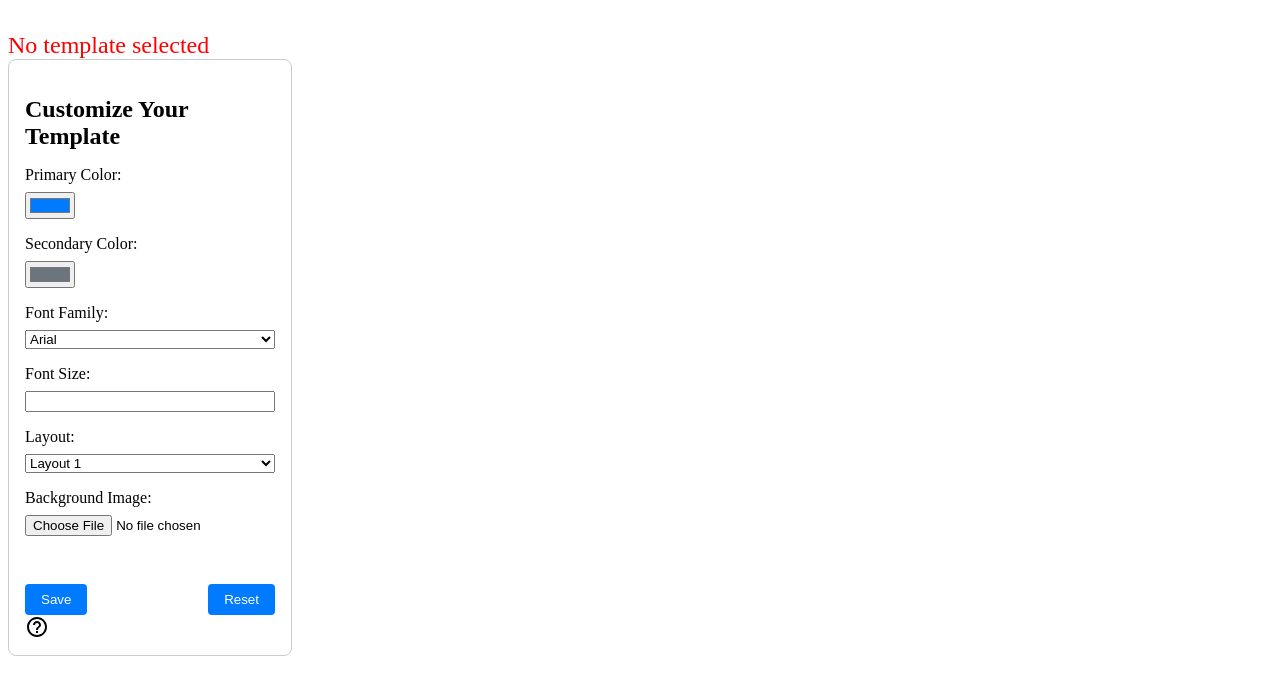
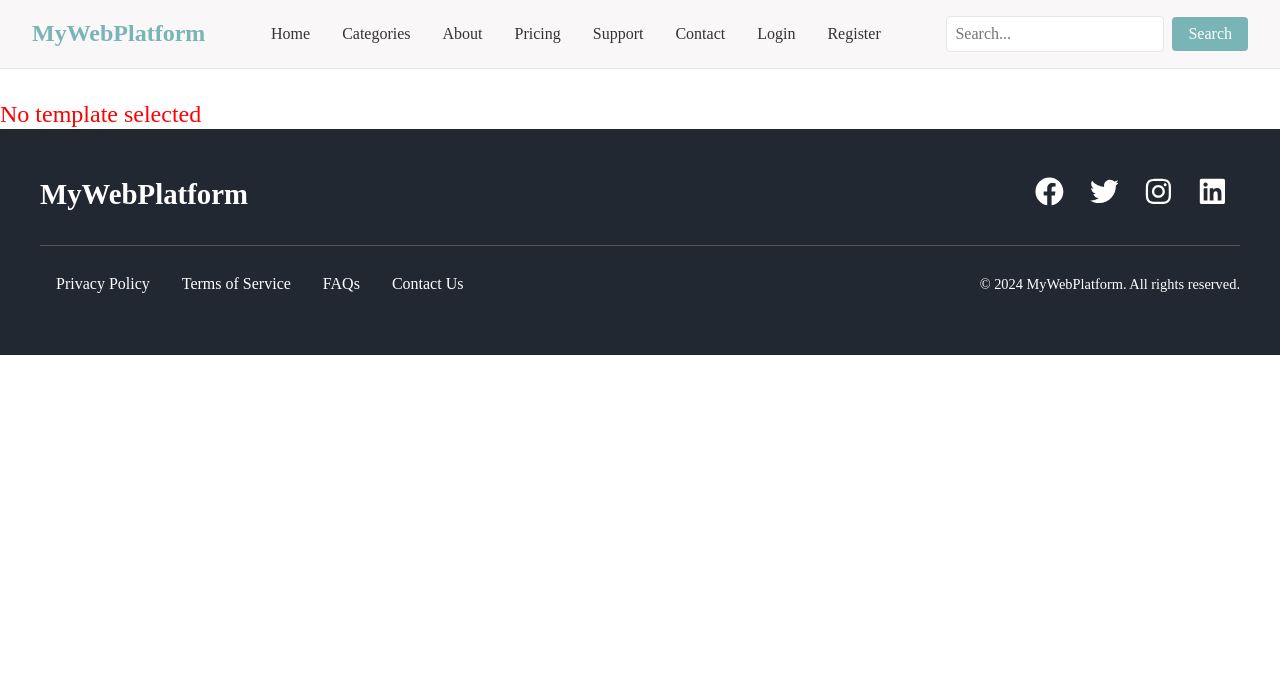
Before and after one commit to deXveYloZper/web-platform, a React (Vite) app: page /purchase in a window 1280 px wide. Shown: the top 694 px of the page. Built offline with nearby package versions, Linux system fonts and the light colour scheme; what next-redux-wrapper would draw is missing.

Commit message:
adjusting style, layout, and improved homepage, including login, register and herosection

```diff
--- a/index.html
+++ b/index.html
@@ -4,6 +4,7 @@
     <meta charset="UTF-8" />
     <meta name="viewport" content="width=device-width, initial-scale=1.0" />
     <title>Vite + React + TS</title>
+    <link rel="stylesheet" href="https://cdnjs.cloudflare.com/ajax/libs/normalize/8.0.1/normalize.min.css" />
   </head>
   <body>
     <div id="root"></div>
--- a/src/App.tsx
+++ b/src/App.tsx
@@ -2,7 +2,6 @@ import { Routes, Route } from 'react-router-dom';
 import HomePage from './pages/HomePage';
 import CategoryPage from './pages/CategoryPage';
 import TemplateDetailPage from './pages/TemplateDetail';
-import CustomizationPanel from './components/CustomizationPanel';
 import Login from './components/Login';
 import Register from './components/Register';
 import Dashboard from './components/Dashboard';
@@ -10,10 +9,13 @@ import AdminRoute from './components/AdminRoute';
 import TemplateUpload from './components/TemplateUpload';
 import TemplateManagement from './components/TemplateManagement';
 import PurchasePage from './pages/PurchasePage';
+import NavBar from './components/NavBar';
+import Footer from './components/Footer';
 
 const App = () => {
   return (
     <>
+      <NavBar />
       <Routes>
         <Route path="/" element={<HomePage />} />
         <Route path="/category/:category" element={<CategoryPage />} />
@@ -25,7 +27,8 @@ const App = () => {
         <Route path="/admin/manage" element={<AdminRoute element={<TemplateManagement />} />} />
         <Route path="/purchase" element={<PurchasePage />} />
       </Routes>
-      <CustomizationPanel />
+
+      <Footer />
     </>
   );
 };
--- a/src/components/Footer.tsx
+++ b/src/components/Footer.tsx
@@ -1,18 +1,13 @@
 import styled from 'styled-components';
 import { Link } from 'react-router-dom';
-import { FaFacebook, FaTwitter, FaInstagram } from 'react-icons/fa';
+import { FaFacebook, FaTwitter, FaInstagram, FaLinkedin } from 'react-icons/fa'; // Added LinkedIn icon
 
 const Footer: React.FC = () => {
   return (
     <FooterContainer>
-      <QuickLinks>
-        <FooterLink to="/privacy-policy">Privacy Policy</FooterLink>
-        <FooterLink to="/terms-of-service">Terms of Service</FooterLink>
-        <FooterLink to="/faqs">FAQs</FooterLink>
-      </QuickLinks>
-      <ContactInfo>
-        <Address>123 Web Platform St, Online City, Internet</Address>
-        <Email href="mailto:contact@webplatform.com">contact@webplatform.com</Email>
+       <Container>
+      <TopSection>
+        <Logo>MyWebPlatform</Logo>
         <SocialMedia>
           <SocialIcon href="https://facebook.com" target="_blank" aria-label="Facebook">
             <FaFacebook />
@@ -23,79 +18,109 @@ const Footer: React.FC = () => {
           <SocialIcon href="https://instagram.com" target="_blank" aria-label="Instagram">
             <FaInstagram />
           </SocialIcon>
+          <SocialIcon href="https://linkedin.com" target="_blank" aria-label="LinkedIn">
+            <FaLinkedin />
+          </SocialIcon>
         </SocialMedia>
-      </ContactInfo>
+      </TopSection>
+
+      <BottomSection>
+        <QuickLinks>
+          <FooterLink to="/privacy-policy">Privacy Policy</FooterLink>
+          <FooterLink to="/terms-of-service">Terms of Service</FooterLink>
+          <FooterLink to="/faqs">FAQs</FooterLink>
+          <FooterLink to="/contact">Contact Us</FooterLink>
+        </QuickLinks>
+        <Copyright>&copy; {new Date().getFullYear()} MyWebPlatform. All rights reserved.</Copyright>
+      </BottomSection>
+      </Container>
     </FooterContainer>
   );
 };
 
-// Styled components
-
-// Container for the entire footer
+// Styled Components
 const FooterContainer = styled.footer`
   width: 100%;
-  padding: 2rem;
-  background-color: ${({ theme }) => theme.colors.background};
-  display: flex;
-  flex-direction: column;
-  align-items: center;
-  border-top: 1px solid ${({ theme }) => theme.colors.border};
+  padding: 3rem 2rem;
+  background-color: ${({ theme }) => theme.colors.backgroundDark};
+  color: #fff;
+  box-sizing: border-box; // Ensure padding and border are included in width
+  overflow-x: hidden;     // Prevent horizontal overflow
 `;
 
-// Container for the quick links section
-const QuickLinks = styled.div`
-  display: flex;
-  justify-content: center;
-  margin-bottom: 1rem;
+const Container = styled.div`
+  max-width: 1200px;
+  margin: 0 auto;  // Center the container within the footer
 `;
 
-// Styles for each footer link
-const FooterLink = styled(Link)`
-  margin: 0 1rem;
-  text-decoration: none;
-  color: ${({ theme }) => theme.colors.text};
+const TopSection = styled.div`
+  display: flex;
+  justify-content: space-between;
+  align-items: center;
+  margin-bottom: 2rem;
+
+  @media (max-width: 768px) {
+    flex-direction: column;
+    align-items: center;
+  }
+`;
+
+const Logo = styled.div`
+  font-size: 1.8rem;
+  font-weight: bold;
+`;
+
+const SocialMedia = styled.div`
+  display: flex;
+`;
+
+const SocialIcon = styled.a`
+  margin: 0 0.8rem;
+  color: #fff; // White icons
+  font-size: 1.8rem;
+  transition: color 0.3s;
+
   &:hover {
     color: ${({ theme }) => theme.colors.primary};
   }
 `;
 
-// Container for the contact information section
-const ContactInfo = styled.div`
-  text-align: center;
+const BottomSection = styled.div`
+  display: flex;
+  justify-content: space-between;
+  align-items: center;
+  border-top: 1px solid #555; // Subtle separator line
+  padding-top: 1rem;
+
+  @media (max-width: 768px) {
+    flex-direction: column;
+  }
 `;
 
-// Styles for the address text
-const Address = styled.p`
-  margin: 0.5rem 0;
-  color: ${({ theme }) => theme.colors.text};
+const QuickLinks = styled.div`
+  display: flex;
+  width: auto;
 `;
 
-// Styles for the email link
-const Email = styled.a`
-  display: block;
-  margin: 0.5rem 0;
-  color: ${({ theme }) => theme.colors.text};
+const FooterLink = styled(Link)`
+  margin: 0 1rem;
   text-decoration: none;
+  color: #fff;
+  transition: color 0.3s;
+
   &:hover {
     color: ${({ theme }) => theme.colors.primary};
   }
 `;
 
-// Container for social media icons
-const SocialMedia = styled.div`
-  display: flex;
-  justify-content: center;
-  margin-top: 1rem;
-`;
+const Copyright = styled.p`
+  font-size: 0.9rem;
+  text-align: center;
 
-// Styles for each social media icon link
-const SocialIcon = styled.a`
-  margin: 0 0.5rem;
-  color: ${({ theme }) => theme.colors.text};
-  font-size: 1.5rem;
-  &:hover {
-    color: ${({ theme }) => theme.colors.primary};
+  @media (max-width: 768px) {
+    margin-top: 1rem;
   }
 `;
 
+
 export default Footer;
--- a/src/components/NavBar.tsx
+++ b/src/components/NavBar.tsx
@@ -1,13 +1,16 @@
-import { useState } from 'react';
+import { useState} from 'react';
 import styled from 'styled-components';
 import { Link } from 'react-router-dom';
 
 const NavBar: React.FC = () => {
   const [dropdownOpen, setDropdownOpen] = useState(false);
 
-  // Toggle dropdown menu visibility
-  const toggleDropdown = () => {
-    setDropdownOpen(!dropdownOpen);
+  const handleMouseEnter = () => {
+    setDropdownOpen(true);
+  };
+
+  const handleMouseLeave = () => {
+    setDropdownOpen(false);
   };
 
   return (
@@ -17,10 +20,10 @@ const NavBar: React.FC = () => {
         <NavItem>
           <NavLink to="/">Home</NavLink>
         </NavItem>
-        <NavItem onMouseEnter={toggleDropdown} onMouseLeave={toggleDropdown}>
+        <NavItem onMouseEnter={handleMouseEnter} onMouseLeave={handleMouseLeave}>
           <NavLink to="#">Categories</NavLink>
           {dropdownOpen && (
-            <Dropdown>
+            <Dropdown onMouseEnter={handleMouseEnter} onMouseLeave={handleMouseLeave}>
               <DropdownItem to="/category/e-commerce">E-commerce</DropdownItem>
               <DropdownItem to="/category/business">Business</DropdownItem>
               <DropdownItem to="/category/blogs">Blogs</DropdownItem>
@@ -40,6 +43,12 @@ const NavBar: React.FC = () => {
         <NavItem>
           <NavLink to="/contact">Contact</NavLink>
         </NavItem>
+        <NavItem>
+          <NavLink to="/login">Login</NavLink>
+        </NavItem>
+        <NavItem>
+          <NavLink to="/Register">Register</NavLink>
+        </NavItem>
       </NavLinks>
       <SearchBar>
         <SearchInput type="text" placeholder="Search..." />
@@ -53,7 +62,6 @@ export default NavBar;
 
 // Styled components
 
-// Container for the navigation bar
 const NavContainer = styled.nav`
   display: flex;
   justify-content: space-between;
@@ -61,16 +69,16 @@ const NavContainer = styled.nav`
   padding: 1rem 2rem;
   background-color: ${({ theme }) => theme.colors.background};
   border-bottom: 1px solid ${({ theme }) => theme.colors.border};
+  width: 100%;
+  box-sizing: border-box;
 `;
 
-// Logo styling
 const Logo = styled.div`
   font-size: 1.5rem;
   font-weight: bold;
   color: ${({ theme }) => theme.colors.primary};
 `;
 
-// Container for the navigation links
 const NavLinks = styled.ul`
   display: flex;
   list-style: none;
@@ -78,13 +86,11 @@ const NavLinks = styled.ul`
   padding: 0;
 `;
 
-// Individual navigation item
 const NavItem = styled.li`
   position: relative;
   margin: 0 1rem;
 `;
 
-// Navigation link styling
 const NavLink = styled(Link)`
   text-decoration: none;
   color: ${({ theme }) => theme.colors.text};
@@ -93,7 +99,6 @@ const NavLink = styled(Link)`
   }
 `;
 
-// Dropdown menu styling
 const Dropdown = styled.div`
   position: absolute;
   top: 100%;
@@ -103,7 +108,6 @@ const Dropdown = styled.div`
   z-index: 1;
 `;
 
-// Dropdown item styling
 const DropdownItem = styled(Link)`
   display: block;
   padding: 0.5rem 1rem;
@@ -115,20 +119,17 @@ const DropdownItem = styled(Link)`
   }
 `;
 
-// Container for the search bar
 const SearchBar = styled.div`
   display: flex;
   align-items: center;
 `;
 
-// Search input field styling
 const SearchInput = styled.input`
   padding: 0.5rem;
   border: 1px solid ${({ theme }) => theme.colors.border};
   border-radius: 4px;
 `;
 
-// Search button styling
 const SearchButton = styled.button`
   padding: 0.5rem 1rem;
   margin-left: 0.5rem;
--- a/src/pages/HomePage.tsx
+++ b/src/pages/HomePage.tsx
@@ -1,58 +1,10 @@
 import styled from 'styled-components';
-import NavBar from '../components/NavBar';
 import HeroSection from '../components/HeroSection';
-import TemplateGrid from '../components/TemplateGrid';
-import TestimonialsCarousel from '../components/TestimonialsCarousel';
-import Footer from '../components/Footer';
-
-const templates = [
-  // Example templates
-  {
-    id: '1',
-    image: 'https://via.placeholder.com/300',
-    name: 'E-commerce Template',
-    description: 'A modern and responsive e-commerce template.',
-  },
-  {
-    id: '2',
-    image: 'https://via.placeholder.com/300',
-    name: 'Business Template',
-    description: 'A professional template for businesses.',
-  },
-  {
-    id: '3',
-    image: 'https://via.placeholder.com/300',
-    name: 'Blog Template',
-    description: 'A clean and stylish template for blogs.',
-  },
-  // Add more templates as needed
-];
-
-const testimonials = [
-  {
-    id: '1',
-    image: 'https://via.placeholder.com/80',
-    name: 'John Doe',
-    rating: 5,
-    text: 'This is the best platform I have ever used!',
-  },
-  {
-    id: '2',
-    name: 'Jane Smith',
-    rating: 4,
-    text: 'Great templates and excellent customer service.',
-  },
-  // Add more testimonials as needed
-];
 
 const HomePage: React.FC = () => {
   return (
     <Container>
-      <NavBar />
       <HeroSection />
-      <TemplateGrid templates={templates} />
-      <TestimonialsCarousel testimonials={testimonials} />
-      <Footer />
     </Container>
   );
 };
@@ -63,6 +15,7 @@ const Container = styled.div`
   flex-direction: column;
   align-items: center;
   width: 100%;
+  overflow-x: hidden;  // Prevent horizontal scrolling
 `;
 
 export default HomePage;
--- a/src/styles/styled.d.ts
+++ b/src/styles/styled.d.ts
@@ -7,9 +7,15 @@ declare module 'styled-components' {
       background: string;
       text: string;
       primary: string;
+      secondary: string;
       border: string;
       primaryDark: string;
       primaryLight: string;
+      secondaryLight: string;
+      backgroundDark: string;
+      backgroundLight: string;
+      accent: string;
+      textLight: string;
     };
     fontFamily: string;
   }
--- a/src/styles/theme.ts
+++ b/src/styles/theme.ts
@@ -3,14 +3,27 @@ import { DefaultTheme } from 'styled-components';
 
 const defaultTheme: DefaultTheme = {
   colors: {
-    background: '#ffffff',
-    text: '#000000',
-    primary: '#007bff',
-    border: '#e0e0e0',
-    primaryDark: '#0056b3',
-    primaryLight: '#80bfff',
+    // Pastels
+    background: '#F9F7F7',  // Soft off-white
+    primary: '#79B4B7',    // Teal pastel
+    primaryLight: '#B2DFDB',  // Lighter teal
+    primaryDark: '#3D6E70',   // Darker teal
+
+    secondary: '#F2C94C',   // Yellow pastel
+    secondaryLight: '#FCE38A',  // Lighter yellow
+
+    accent: '#E0AFA0',     // Pink pastel
+
+    // Neutrals for contrast
+    text: '#333333',       // Dark gray for text
+    textLight: '#666666',  // Medium gray for secondary text
+    border: '#E6E6E6',     // Light gray for borders
+
+    // Background Variations
+    backgroundDark: '#222831',  // Dark background for the footer
+    backgroundLight: '#f5f5f5', // Very light gray for subtle backgrounds
   },
-  fontFamily: 'Arial, sans-serif',
+  fontFamily: "'Open Sans', sans-serif",  // Open Sans is a versatile, modern font
 };
 
 export default defaultTheme;
```
Also changed, not shown: src/components/HeroSection.tsx (+20 -34 lines).
